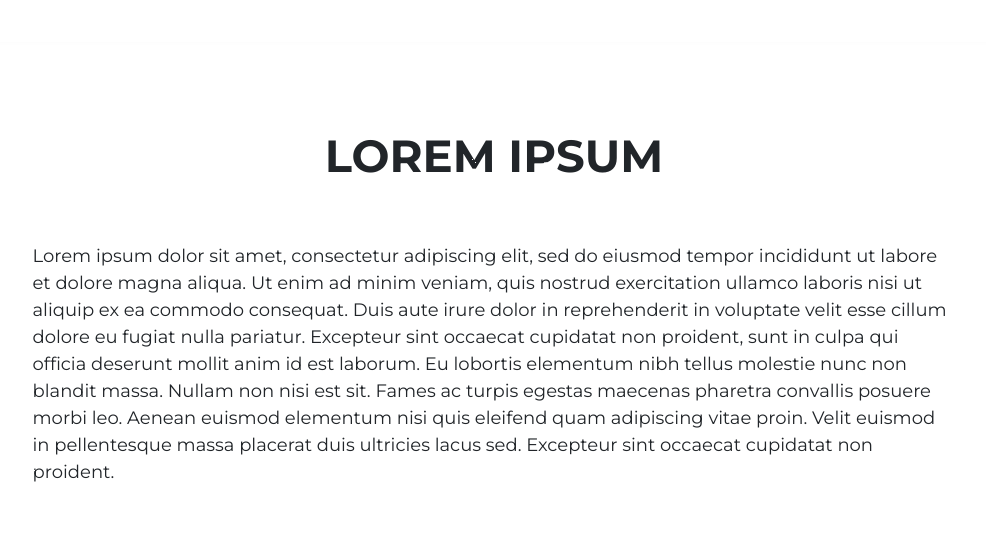
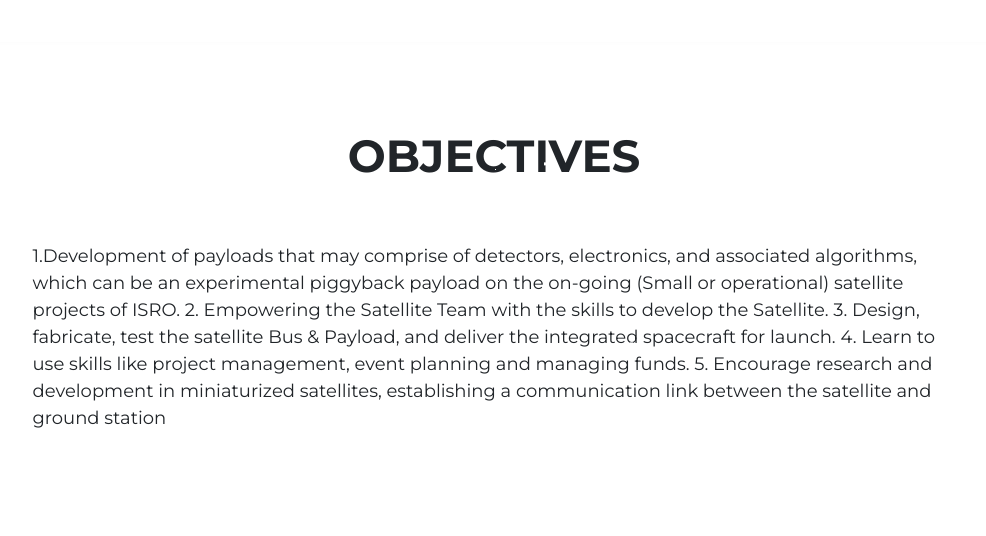
Before and after one commit to shruti1302/SatelliteClub-Website, a React (Create React App) app: page / in a window 1280 px wide. Shown: the part 1263-1799 px from the top of the page, without its empty margins (146-1132 px from the left). Built offline with nearby package versions, Linux system fonts and the light colour scheme; the HTML template or start-up script is replaced by a standard one.

Commit message:
Objectives added to home.ejs

```diff
--- a/src/components/Home.js
+++ b/src/components/Home.js
@@ -29,21 +29,12 @@ const Home = () => {
       <MainSection />
       <AboutSection />
       <ContentSection
-        title='Lorem Ipsum'
-        content='Lorem ipsum dolor sit amet, consectetur adipiscing elit, sed do
-                eiusmod tempor incididunt ut labore et dolore magna aliqua. Ut
-                enim ad minim veniam, quis nostrud exercitation ullamco laboris
-                nisi ut aliquip ex ea commodo consequat. Duis aute irure dolor
-                in reprehenderit in voluptate velit esse cillum dolore eu fugiat
-                nulla pariatur. Excepteur sint occaecat cupidatat non proident,
-                sunt in culpa qui officia deserunt mollit anim id est laborum.
-                Eu lobortis elementum nibh tellus molestie nunc non blandit
-                massa. Nullam non nisi est sit.
-                Fames ac turpis egestas maecenas pharetra convallis posuere
-                morbi leo. Aenean euismod elementum nisi quis eleifend quam
-                adipiscing vitae proin. Velit euismod in pellentesque massa
-                placerat duis ultricies lacus sed. Excepteur sint occaecat
-                cupidatat non proident.'
+        title='Objectives'
+        content='1.Development of payloads that may comprise of detectors, electronics, and associated algorithms, which can be an experimental piggyback payload on the on-going (Small or operational) satellite projects of ISRO.
+                 2. Empowering the Satellite Team with the skills to develop the Satellite.
+                 3. Design, fabricate, test the satellite Bus & Payload, and deliver the integrated spacecraft for launch.
+                 4. Learn to use skills like project management, event planning and managing funds.
+                 5. Encourage research and development in miniaturized satellites, establishing a communication link between the satellite and ground station'
       />
 
       <CardsSection />
```
